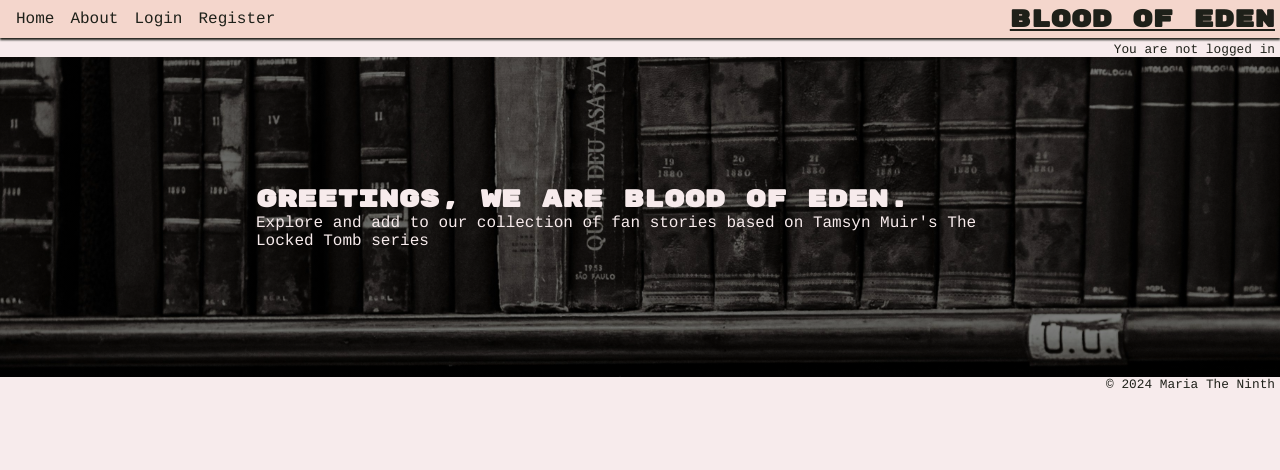
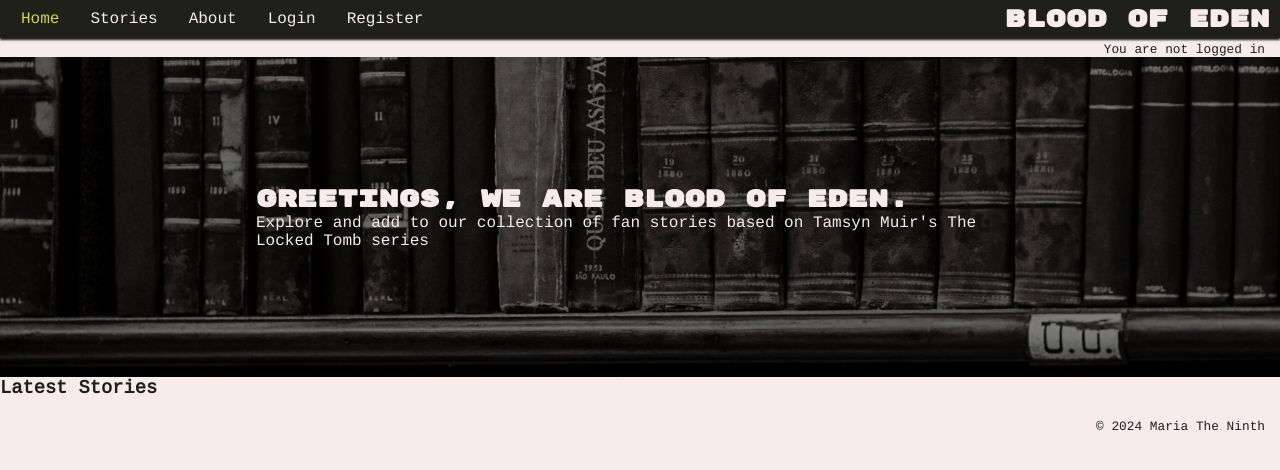
Before and after one commit to maria-grozova/blood-of-eden-blog, a Django app: page / in a window 1280 px wide. Shown: the top 470 px of the page. Run offline with Django 4.2, Linux system fonts and the light colour scheme; data that the repository does not hold is empty; some libraries are stand-ins or nearby versions.

Commit message:
add Stories page, set up url, views and template, adjust styling for Stories and sitewide nav

```diff
--- a/blood_of_eden/settings.py
+++ b/blood_of_eden/settings.py
@@ -24,7 +24,7 @@ TEMPLATES_DIR = os.path.join(BASE_DIR, 'templates')
 SECRET_KEY = os.environ.get("SECRET_KEY")
 
 # SECURITY WARNING: don't run with debug turned on in production!
-DEBUG = True
+DEBUG = False
 
 ALLOWED_HOSTS = ['8000-mariagrozov-bloodofeden-dgmctv5tla7.ws.codeinstitute-ide.net', '.herokuapp.com']
 
--- a/blood_of_eden/urls.py
+++ b/blood_of_eden/urls.py
@@ -16,12 +16,13 @@ Including another URLconf
 """
 from django.contrib import admin
 from django.urls import path, include
+from stories.views import AllStoriesList
 
 urlpatterns = [
     path("about/", include("about.urls"), name="about-urls"),
     path("accounts/", include("allauth.urls")),
     path('admin/', admin.site.urls),
-    path('stories-list', include("stories.urls"), name='stories-list'),
+    path('stories/', AllStoriesList.as_view(), name='stories'),
     path('summernote/', include('django_summernote.urls')),
     path('', include("stories.urls"), name='home'),
 ]
--- a/static/css/style.css
+++ b/static/css/style.css
@@ -32,7 +32,7 @@ top: 0;
     z-index: 99;
     width: 100%;
     box-shadow: 0 2px 2px #1E2019;
-background-color: #f4d6cc;
+    background-color: #1E2019;
 }
 
 #menu {
@@ -42,7 +42,13 @@ background-color: #f4d6cc;
 
 #logo {
     font-size: 1.2em;
-    background-color: #f4d6cc;
+    background-color: #1E2019;
+    color: #F7EBEC;
+    margin-right: 5px;
+}
+
+.nav-logo {
+    background-color: #1E2019;
 }
 
 /* Navbar styles with dropdown toggle */
@@ -54,20 +60,28 @@ nav {
     box-shadow: 0 2px 2px #1E2019;
     display: none;
     top: 100%;
-    background-color: #f4d6cc;
+    background-color: #1E2019;
 }
 
 nav li, nav a {
-    background-color: #f4d6cc;
+    background-color: #1E2019;
     text-decoration: none;
+    color: #F7EBEC;
+    font-size: 1.1em;
+    padding: 5px;
+}
+
+.active {
+    color: #D1D646;
 }
 
 nav a:hover {
-    text-decoration: underline #1E2019;
+    text-decoration: underline #F7EBEC;
 }
 
 nav i {
-    background-color: #f4d6cc;
+    background-color: #1E2019;
+    color: #F7EBEC;
 }
 
 /* Nav toggle */
@@ -195,6 +247,8 @@ main {
     flex-direction: column;
     width: 90%;
     margin: auto;
+    max-width: 1000px;
+    margin-top: 20px;
 }
 
 .story-card {
@@ -324,6 +370,10 @@ footer p {
         position: relative;
         box-shadow: none;
         width:fit-content;
+    }
+
+    nav li, nav a {
+        font-size: 1em;
     }
 
     #logo {
@@ -350,4 +400,8 @@ footer p {
         font-size: 1.5em;
     }
 
+    main .login-status, footer p {
+        margin-right: 15px;
     }
+
+}
--- a/stories/templates/stories/index.html
+++ b/stories/templates/stories/index.html
@@ -12,6 +12,8 @@
     </div>
 </div>
 <!-- Latest Stories Column -->
+<div><h3>Latest Stories</h3></div>
+
 <div class="stories-container">
     {% for story in story_list %}
     <div class="story-card">
@@ -36,21 +38,6 @@
 
     </div>
 </div>
-<!-- Pagination -->
-{% if is_paginated %}
-<div id="paginator">
-    <ul id="pagination">
-        {% if page_obj.has_previous %}
-        <li>
-            <a href="?page={{ page_obj.previous_page_number }}" class="page-link">&laquo; PREV</a>
-        </li>
-        {% endif %}
-        {% if page_obj.has_next %}
-        <li><a href="?page={{ page_obj.next_page_number }}" class="page-link"> NEXT &raquo;</a></li>
-        {% endif %}
-    </ul>
-</div>
-{% endif %}
 
 <!-- index.html content ends here -->
 {% endblock %}
--- a/stories/urls.py
+++ b/stories/urls.py
@@ -8,5 +8,5 @@ urlpatterns = [
          views.comment_edit, name='comment_edit'),
     path('<slug:slug>/delete_comment/<int:comment_id>',
          views.comment_delete, name='comment_delete'),
-     path('stories-list', views.AllStoriesList.as_view(), name='stories-list'),
+
 ]
--- a/stories/views.py
+++ b/stories/views.py
@@ -14,7 +14,7 @@ class StoriesList(generic.ListView):
 
 class AllStoriesList(generic.ListView):
     queryset = Story.objects.filter(approval=1).order_by("-created_on")
-    template_name = "stories/stories_list.html"
+    template_name = "stories/stories.html"
     paginate_by = 6
 
 def story_detail(request, slug):
--- a/templates/base.html
+++ b/templates/base.html
@@ -1,6 +1,7 @@
 {% load static %}
 {% url 'home' as home_url %}
 {% url 'about' as about_url %}
+{% url 'stories' as stories_url %}
 {% url 'account_login' as login_url %}
 {% url 'account_signup' as signup_url %}
 {% url 'account_logout' as logout_url %}
@@ -37,6 +38,8 @@
             <ul id="menu">
                 <li><a class="nav-link {% if request.path == home_url %}active{% endif %}" aria-current="page"
                     href="{% url 'home' %}">Home</a></li>
+                <li><a class="nav-link {% if request.path == stories_url %}active{%endif%}" aria-current="page"
+                        href="{% url 'stories' %}">Stories</a></li>
                 <li><a class="nav-link {% if request.path == about_url %}active{%endif%}" aria-current="page"
                     href="{% url 'about' %}">About</a></li>
                 {% if user.is_authenticated %}
@@ -48,7 +51,7 @@
                 {% endif %}
             </ul>
         </nav>
-        <a href="{% url 'home' %}">
+        <a class="nav-logo" href="{% url 'home' %}">
             <h1 id="logo">Blood of Eden</h1>
         </a>
 
```
Also changed, not shown: other parts of static/css/style.css (+41 -11 lines), stories/templates/stories/stories.html (renamed from stories/templates/stories/stories_list.html, +15 -8 lines). Lines whose indentation alone changed are shown as unchanged.
